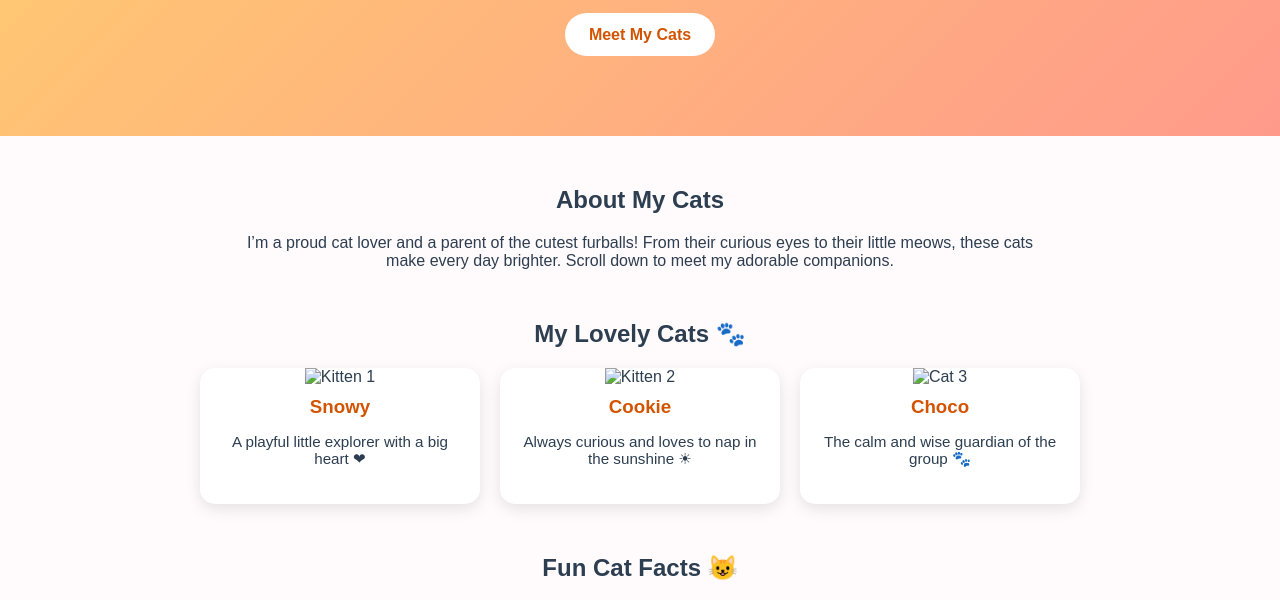
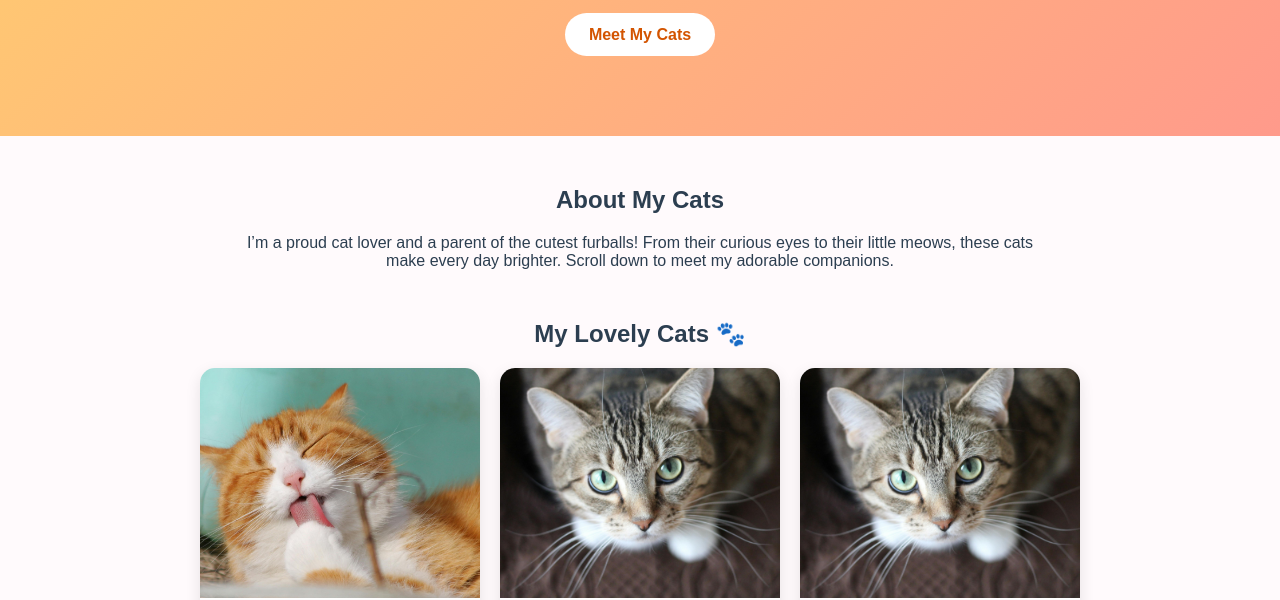
Before and after one commit to vishwavachhani08-hash/kitten, a plain HTML site: page docs/index.html in a window 1280 px wide. Shown: the part 183-783 px from the top of the page. Drawn offline with Linux system fonts and the light colour scheme; a script that the page names is missing.

Commit message:
Update index.html

```diff
--- a/docs/index.html
+++ b/docs/index.html
@@ -32,17 +32,17 @@
     <h2>My Lovely Cats 🐾</h2>
     <div class="images">
       <div class="card">
-        <img src="img/pexels-pixabay-57416.jpe" alt="Kitten 1" />
+        <img src="img/pexels-pixabay-57416.jpg" alt="Kitten 1" />
         <h3>Snowy</h3>
         <p>A playful little explorer with a big heart ❤</p>
       </div>
       <div class="card">
-        <img src="img/animal-cat-adorable-20787.jpeg" alt="Kitten 2" />
+        <img src="img/animal-cat-adorable-20787.jpg" alt="Kitten 2" />
         <h3>Cookie</h3>
         <p>Always curious and loves to nap in the sunshine ☀</p>
       </div>
       <div class="card">
-        <img src="img/animal-cat-adorable-20787.jpeg" alt="Cat 3" />
+        <img src="img/animal-cat-adorable-20787.jpg" alt="Cat 3" />
         <h3>Choco</h3>
         <p>The calm and wise guardian of the group 🐾</p>
       </div>
```
